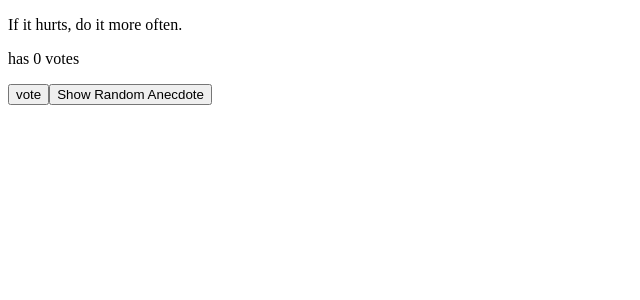
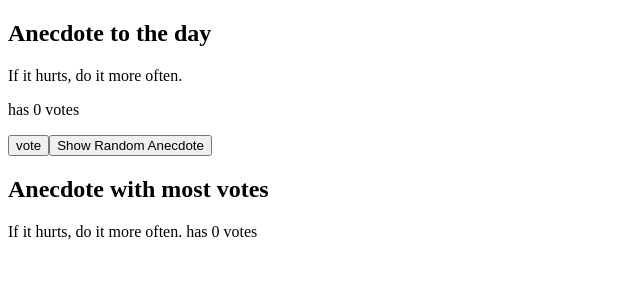
Before and after one commit to MikoVelascoRamirez/fullstackopen-exercises-repo, a React (Vite) app in the folder part1/exercises/3.-anecdotes/: page / in a window 1280 px wide. Shown: the top 300 px of the page, without its empty margins (0-640 px from the left). Built offline with nearby package versions, Linux system fonts and the light colour scheme.

Commit message:
32. enclosing sections of anecdote selected and most voted.

```diff
--- a/part1/exercises/3.-anecdotes/src/App.jsx
+++ b/part1/exercises/3.-anecdotes/src/App.jsx
@@ -47,10 +47,17 @@ const App = () => {
 
   return (
     <div>
-      <p>{anecdotes[selected]}</p>
-      <p>has {points[selected]} votes</p>
-      <button onClick={registerVote}>vote</button>
-      <button onClick={showAnecdote}>Show Random Anecdote</button>
+      <section>
+        <h1>Anecdote to the day</h1>
+        <p>{anecdotes[selected]}</p>
+        <p>has {points[selected]} votes</p>
+        <button onClick={registerVote}>vote</button>
+        <button onClick={showAnecdote}>Show Random Anecdote</button>
+      </section>
+      <section>
+        <h1>Anecdote with most votes</h1>
+        <p>{anecdotes[mostVotedAnecdote]} has {points[mostVotedAnecdote]} votes</p>
+      </section>
     </div>
   )
 }
```
